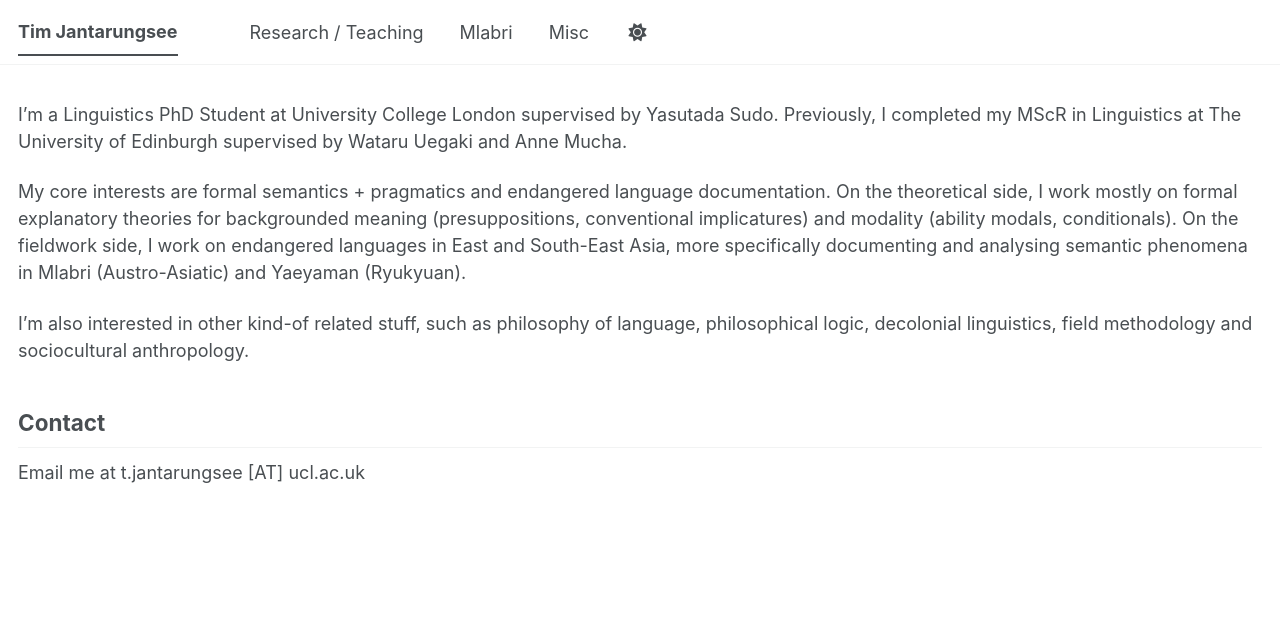
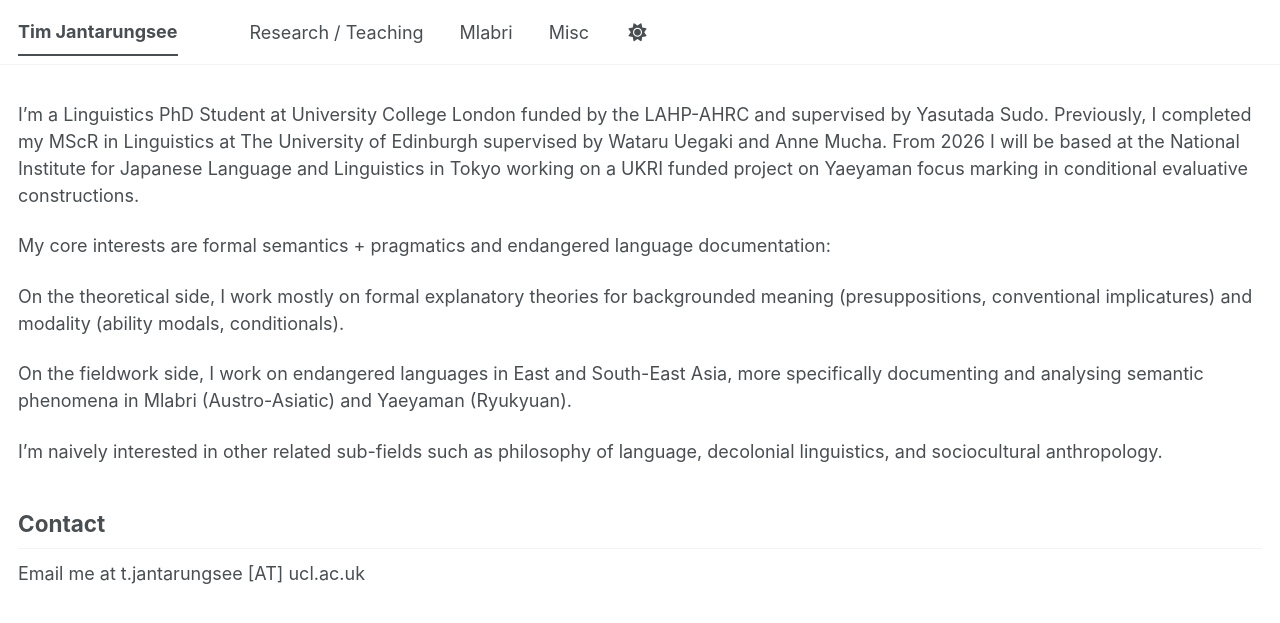
Before and after one commit to timjantarungsee/timjantarungsee.github.io, a Jekyll site: the page built from _pages/about.md, in a window 1280 px wide. Shown: the top 623 px of the page. Built offline with Jekyll 4.4.1, drawn with Linux system fonts in a browser that asks for light colours; a script bundle is joined from its source files by our own code; library files that are not in the unit come from our copies.

Commit message:
Update about.md

```diff
--- a/_pages/about.md
+++ b/_pages/about.md
@@ -7,12 +7,15 @@ redirect_from:
   - /about.html
 ---
 
-I'm a Linguistics PhD Student at University College London supervised by Yasutada Sudo. Previously, I completed my MScR in Linguistics at The University of Edinburgh supervised by Wataru Uegaki and Anne Mucha.
+I'm a Linguistics PhD Student at University College London funded by the LAHP-AHRC and supervised by Yasutada Sudo. Previously, I completed my MScR in Linguistics at The University of Edinburgh supervised by Wataru Uegaki and Anne Mucha. From 2026 I will be based at the National Institute for Japanese Language and Linguistics in Tokyo working on a UKRI funded project on Yaeyaman focus marking in conditional evaluative constructions.
 
-My core interests are formal semantics + pragmatics and endangered language documentation. On the theoretical side, I work mostly on formal explanatory theories for backgrounded meaning (presuppositions, conventional implicatures) and modality (ability modals, conditionals). On the fieldwork side, I work on endangered languages in East and South-East Asia, more specifically documenting and analysing semantic phenomena in Mlabri (Austro-Asiatic) and Yaeyaman (Ryukyuan).
+My core interests are formal semantics + pragmatics and endangered language documentation:
 
-I'm also interested in other kind-of related stuff, such as philosophy of language, philosophical logic, decolonial linguistics, field methodology and sociocultural anthropology.
+On the theoretical side, I work mostly on formal explanatory theories for backgrounded meaning (presuppositions, conventional implicatures) and modality (ability modals, conditionals).
 
+On the fieldwork side, I work on endangered languages in East and South-East Asia, more specifically documenting and analysing semantic phenomena in Mlabri (Austro-Asiatic) and Yaeyaman (Ryukyuan).
+
+I'm naively interested in other related sub-fields such as philosophy of language, decolonial linguistics, and sociocultural anthropology.
 
 ## Contact
 Email me at t.jantarungsee [AT] ucl.ac.uk
```
